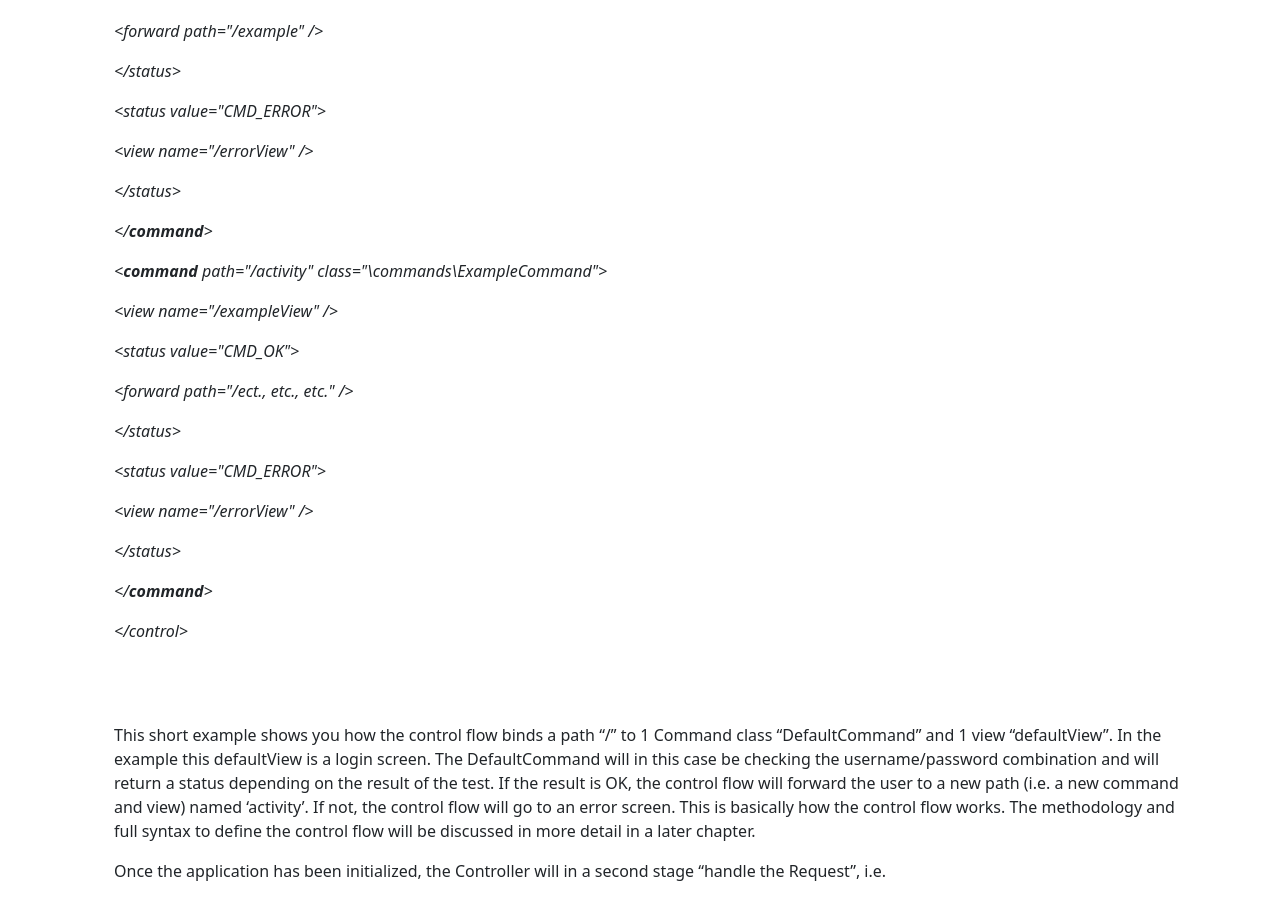
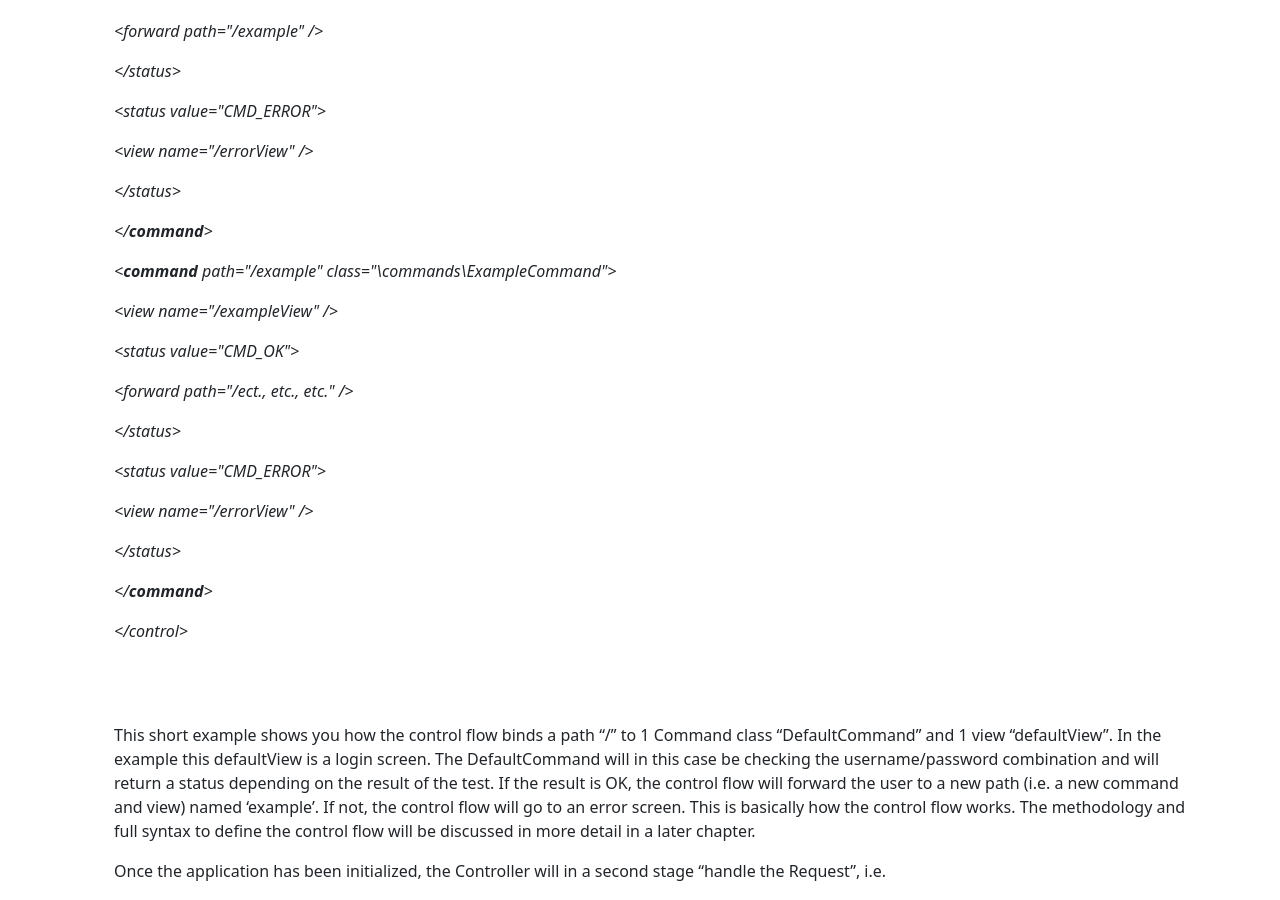
Before and after one commit to samoscon/samoscon.github.io, a Jekyll site: the page built from _posts/2025-11-22-members Activities framework.md, in a window 1280 px wide and 900 px high, scrolled down 3078 px. Built offline with Jekyll 4.4.1, drawn with Linux system fonts in a browser that asks for light colours.

Commit message:
Update 2025-11-22-members Activities framework.md

```diff
--- a/_posts/2025-11-22-members Activities framework.md
+++ b/_posts/2025-11-22-members Activities framework.md
@@ -140,7 +140,7 @@ name=&quot;/errorView&quot; /&gt;</span></i></cite></p>
 <p><cite>        <i><span style="font-weight: normal">&lt;/status&gt;</span></i></cite></p>
 <p><cite>    <i><span style="font-weight: normal">&lt;/</span></i></cite><cite><i><b>command</b></i></cite><cite><i><span style="font-weight: normal">&gt;</span></i></cite></p>
 <p><cite>    <i><span style="font-weight: normal">&lt;</span></i></cite><cite><i><b>command</b></i></cite><cite><i><span style="font-weight: normal">
-path=&quot;/</span></i></cite><cite><i><span style="font-weight: normal">activity</span></i></cite><cite><i><span style="font-weight: normal">&quot;
+path=&quot;/</span></i></cite><cite><i><span style="font-weight: normal">example</span></i></cite><cite><i><span style="font-weight: normal">&quot;
 class=&quot;</span></i></cite><cite><i><span style="font-weight: normal">\commands\ExampleCommand</span></i></cite><cite><i><span style="font-weight: normal">&quot;&gt;</span></i></cite></p>
 <p><cite>        <i><span style="font-weight: normal">&lt;view
 name=&quot;/</span></i></cite><cite><i><span style="font-weight: normal">example</span></i></cite><cite><i><span style="font-weight: normal">View&quot;
@@ -172,7 +172,7 @@ this case </span></span></cite><cite><span style="font-style: normal"><span styl
 checking the username/password combination and will return a status
 depending on the result of the test. If the result is OK, the control
 flow will forward the user to a new path (i.e. a new command and
-view) named ‘activity’. </span></span></cite><cite><span style="font-style: normal"><span style="font-weight: normal">If
+view) named ‘example’. </span></span></cite><cite><span style="font-style: normal"><span style="font-weight: normal">If
 not, the control flow will go to an error screen. This is basically
 how the control flow works. </span></span></cite><cite><span style="font-style: normal"><span style="font-weight: normal">The
 methodology and </span></span></cite><cite><span style="font-style: normal"><span style="font-weight: normal">full
```
